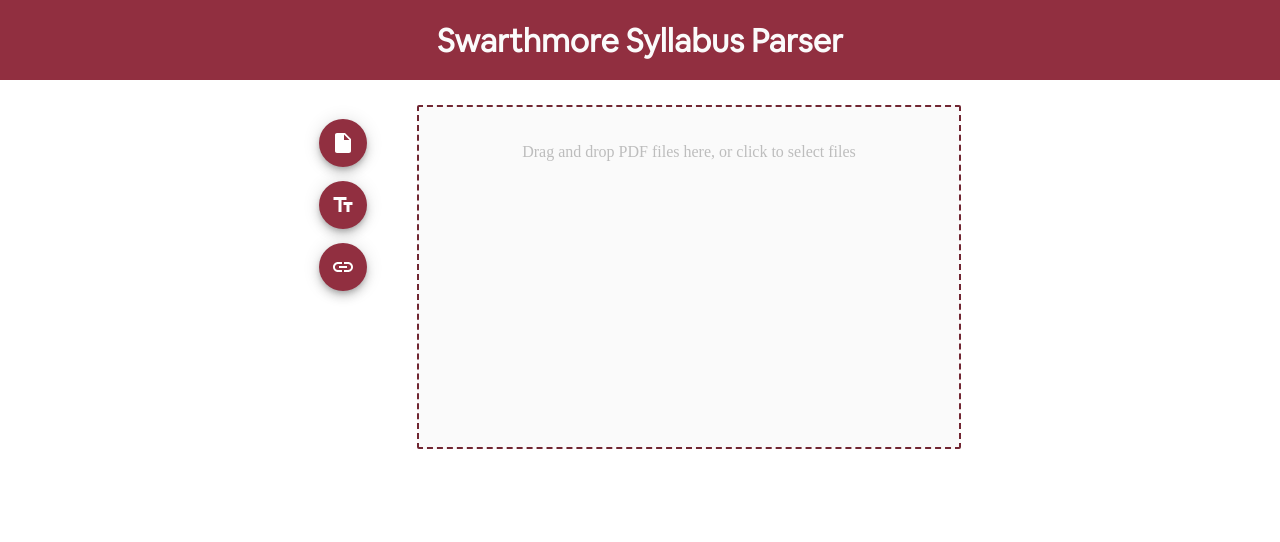
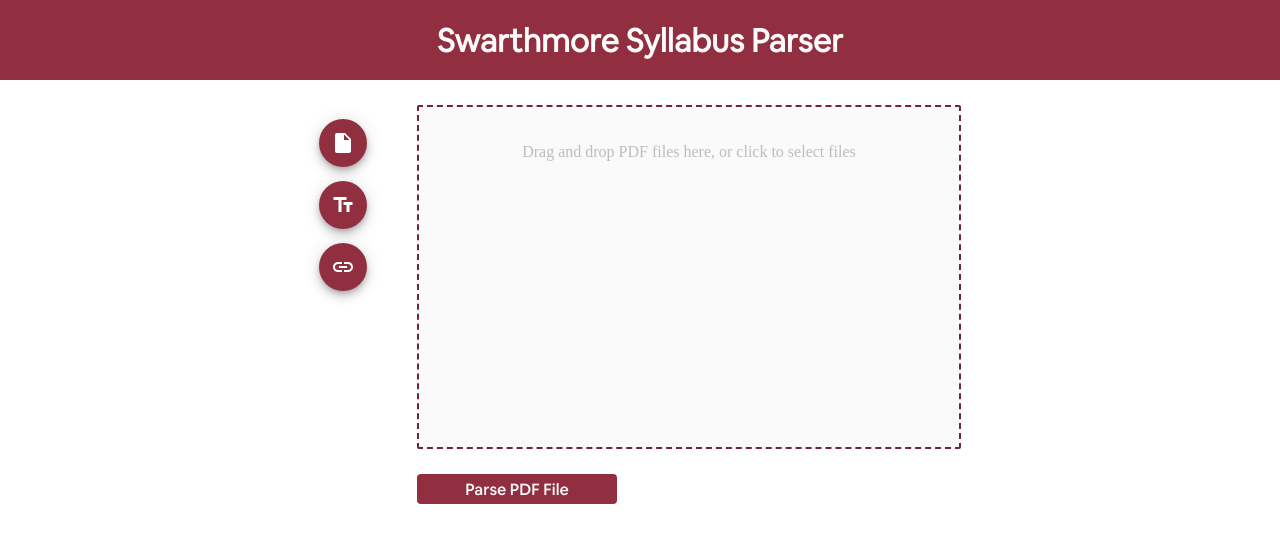
Before and after one commit to CPSC71-Syllabus-Populator/Swarthmore-Syllabus-Populator, a React (Create React App) app in the folder swarthmore-syllabus-populator/: page / in a window 1280 px wide. Shown: the top 542 px of the page. Built offline with nearby package versions, Linux system fonts and the light colour scheme.

Commit message:
modified size of text input box

```diff
--- a/swarthmore-syllabus-populator/src/Components/HomePage/FileInputBox/FileInputBox.js
+++ b/swarthmore-syllabus-populator/src/Components/HomePage/FileInputBox/FileInputBox.js
@@ -1,5 +1,6 @@
 import React, { useMemo } from "react";
 import { useDropzone } from "react-dropzone";
+import Style from "./FileInputBox.module.scss";
 
 const FileInputBox = () => {
   const baseStyle = {
@@ -64,6 +65,27 @@
         <input {...getInputProps()} />
         <p>Drag and drop PDF files here, or click to select files</p>
       </div>
+
+      <button
+        class={Style.parse_button}
+        onClick={async () => {
+          const data = new FormData();
+          data.append("text", "pdf");
+
+          const response = await fetch("/parse_pdf", {
+            method: "POST",
+            body: data,
+          });
+
+          if (response.ok) {
+            console.log("/parse_pdf post request succeeded");
+          } else {
+            console.error("/parse_pdf post request failed");
+          }
+        }}
+      >
+        <span> Parse PDF File </span>
+      </button>
     </div>
   );
 };
--- /dev/null
+++ b/swarthmore-syllabus-populator/src/Components/HomePage/FileInputBox/FileInputBox.module.scss
@@ -0,0 +1,41 @@
+$primary-color: rgba(112, 38, 50, 1);
+$secondary-color: rgba(145, 47, 64, 1);
+$background-color: rgba(237, 212, 178, 1);
+$text-color: rgba(251, 251, 251, 1);
+
+.parse_button {
+  background-color: $secondary-color;
+  margin-top: 25px;
+  width: 200px;
+  height: 30px;
+  border-style: none;
+  border-radius: 4px;
+  color: $text-color;
+  font-family: AirbnbCereal-Medium;
+  font-size: 12pt;
+}
+
+.parse_button span {
+  cursor: pointer;
+  display: inline-block;
+  position: relative;
+  transition: 0.5s;
+}
+
+.parse_button span:after {
+  content: "\00bb";
+  position: absolute;
+  opacity: 0;
+  top: 0;
+  right: -20px;
+  transition: 0.5s;
+}
+
+.parse_button:hover span {
+  padding-right: 15px;
+}
+
+.parse_button:hover span:after {
+  opacity: 1;
+  right: 0;
+}
--- a/swarthmore-syllabus-populator/src/Components/HomePage/HomePage.js
+++ b/swarthmore-syllabus-populator/src/Components/HomePage/HomePage.js
@@ -32,6 +32,7 @@
           >
             <InsertDriveFileIcon sx={{ color: "white" }} />
           </StyledFab>
+
           <StyledFab
             size="medium"
             onClick={() => {
@@ -40,6 +41,7 @@
           >
             <TextFieldsIcon sx={{ color: "white" }} />
           </StyledFab>
+
           <StyledFab
             size="medium"
             onClick={() => {
--- a/swarthmore-syllabus-populator/src/Components/HomePage/TextInputBox/TextInputBox.js
+++ b/swarthmore-syllabus-populator/src/Components/HomePage/TextInputBox/TextInputBox.js
@@ -19,6 +19,7 @@
           setText(e.target.value);
         }}
       />
+
       <button
         class={Style.parse_button}
         onClick={async () => {
--- a/swarthmore-syllabus-populator/src/Components/HomePage/TextInputBox/TextInputBox.module.scss
+++ b/swarthmore-syllabus-populator/src/Components/HomePage/TextInputBox/TextInputBox.module.scss
@@ -15,6 +15,8 @@
     border-width: 2px;
     border-color: $primary-color;
     outline: "none";
+    width: 500px;
+    height: 300px;
   }
 
   .parse_button {
```
